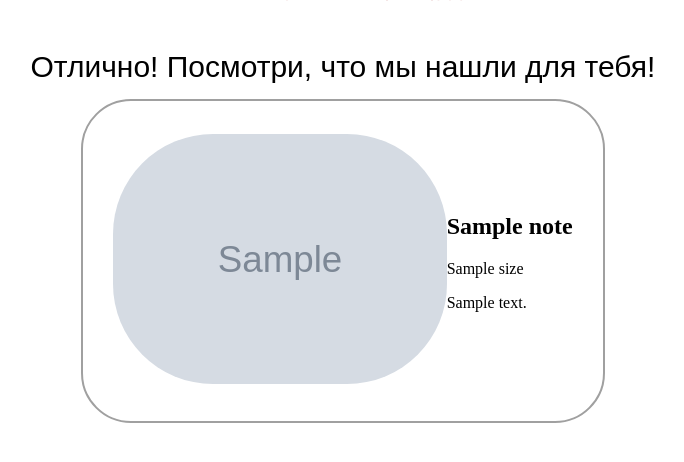
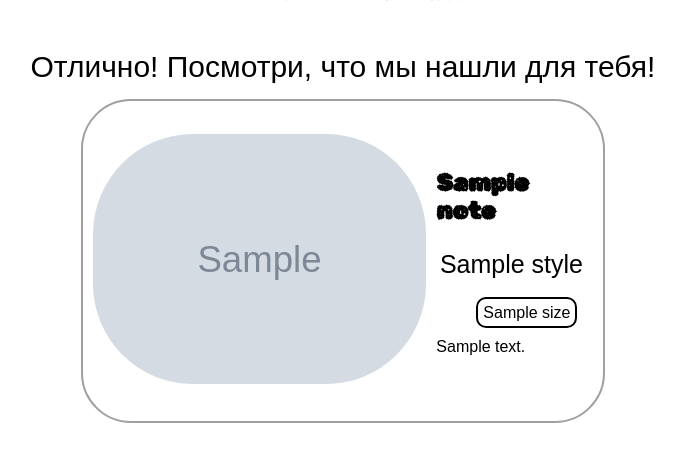
Before and after one commit to FedoseykinaDaria/lab2, a Django app: template storeapp/templates/store_page.html in a window 1280 px wide. Shown: the part 115-577 px from the top of the page, without its empty margins (297-981 px from the left). Run offline with Django 5.2, Linux system fonts and the light colour scheme; the template is opened without the code that fills it: most values are stand-ins (such as "Sample title", 1, 10 or a date in 2020); grey boxes marked "Sample" are stand-in pictures.

Commit message:
Fix sizes output

```diff
--- a/storeapp/static/style.css
+++ b/storeapp/static/style.css
@@ -52,3 +52,15 @@
     flex-wrap: wrap;
     justify-content: center;
 }
+h2{
+    font-family: "RubikGemstones";
+}
+ul.clothesSizes li{
+    display: inline;
+    list-style-type: none;
+    border-radius: 10px;
+    border: 2px;
+    border-color: black;
+    border-style: solid;
+    padding: 5px;
+}
--- a/storeapp/templates/store_page.html
+++ b/storeapp/templates/store_page.html
@@ -7,9 +7,14 @@
             <div class = "image_info">
                 <img src={{note.src}} style="height: 250px; border-radius: 100px;"/>
             </div>
-            <div class = "description_info">
+            <div class = "description_info" style = "margin: 10px; font-family: Arial, Helvetica, sans-serif;">
                 <h2>{{note.title}}</h2>
-                <p>{{note.size}}</p>
+                <p style = "text-align: right; font-size: 25px;">{{note.style}}</p>
+                <ul class = "clothesSizes">
+                    {% for s in note.size %}
+                        <li>{{s}}</li>
+                    {% endfor %}
+                </ul>
                 <p>{{note.description}}</p>
             </div>
                 <br>
--- a/storeapp/views.py
+++ b/storeapp/views.py
@@ -15,7 +15,7 @@ clothes = [
     'style': 'goth',
     'size': ['xs', 's', 'm', 'l', 'xl'],
     'src': 'static/goth_hat.jpg',
-    'description': 'Эта шапка поможет вам не только выглядить стильно, но и не даст вашим мыслям уйти раньше времени'},
+    'description': 'Эта шапка не только поможет вам выглядеть стильно, но и не даст вашим мыслям уйти раньше времени'},
     {'title': 'Майка котопровидца',
     'style': 'goth',
     'size': ['m', 'l', 'xl'],
@@ -73,7 +73,7 @@ def userInitialezed(request):
 
             for c in clothes:
                 for stl in favStylesName:
-                    if c['style'] == stl:
+                    if stl == c['style']:
                         for sz in favSizesName:
                             if sz in c['size']:
                                 choosed_clothes.append(c)
```
